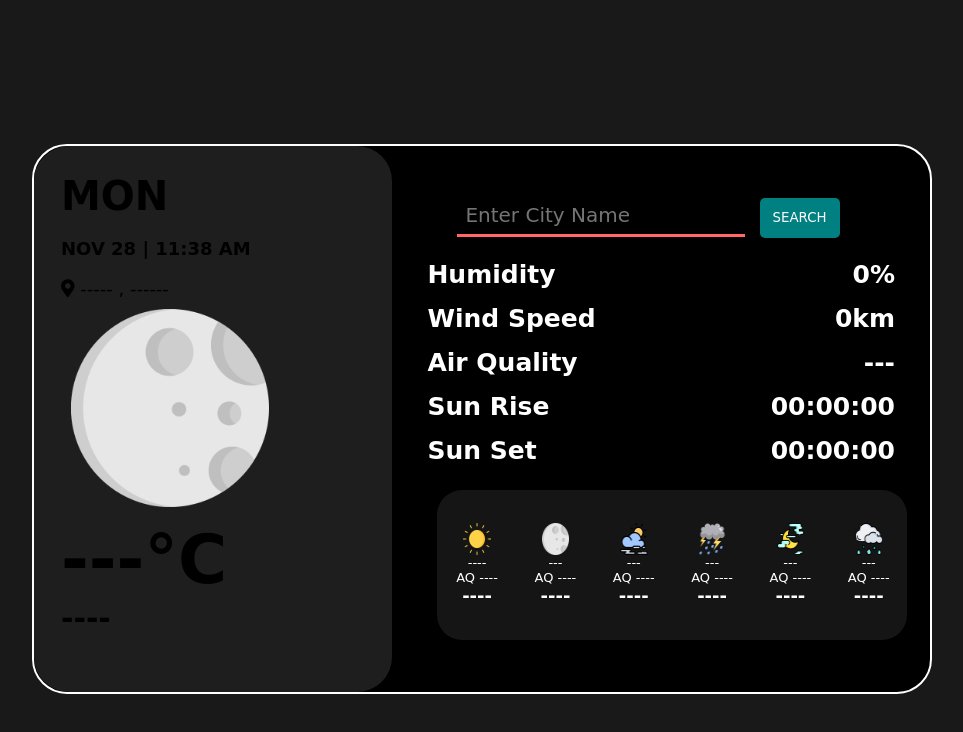
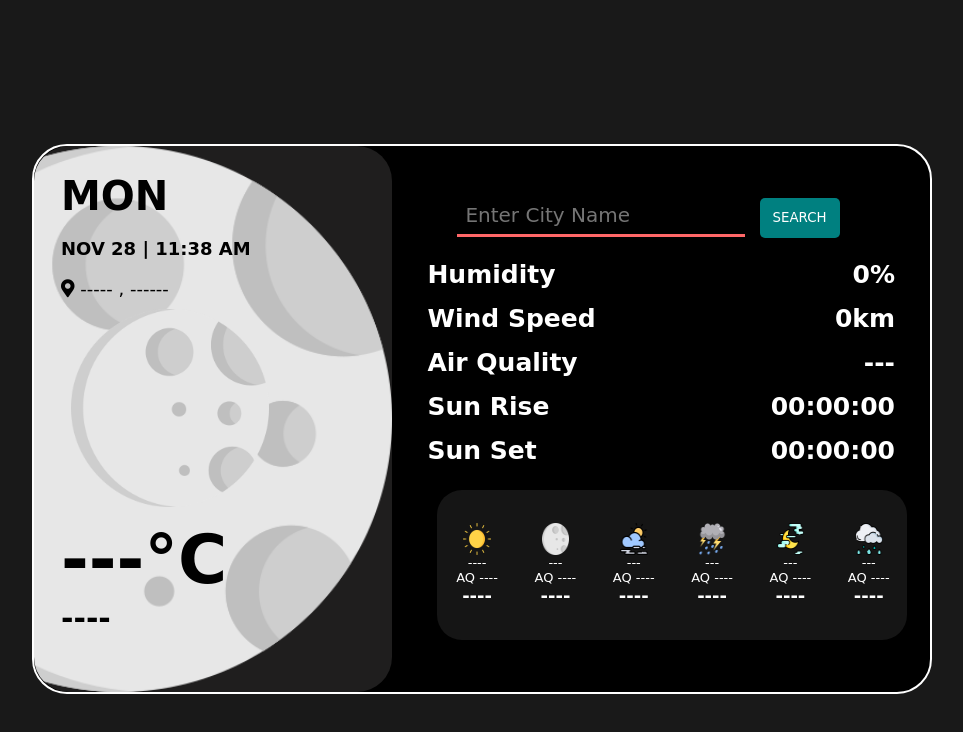
Before and after one commit to Shreshth-07/Weather-application, a plain HTML site: page index.html in a window 1280 px wide. Shown: the whole page, without its empty margins (158-1121 px from the left). Drawn offline with nearby package versions, Linux system fonts and the light colour scheme; a web font is replaced by a local one.

Commit message:
Update style.css

```diff
--- a/style.css
+++ b/style.css
@@ -40,7 +40,7 @@ body {
 .weather_detail {
     padding: 27px;
     /*background: rgb(0 200 255 / 80%);*/
-    background: url(../Weather_Forcasting-3.0/icons/moon.png);
+    background: url(../icons/moon.png);
     background-size: cover;
     background-position: right;
     overflow: hidden;
```
